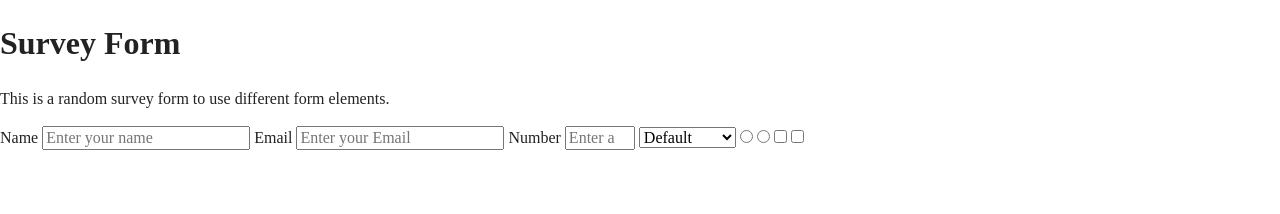
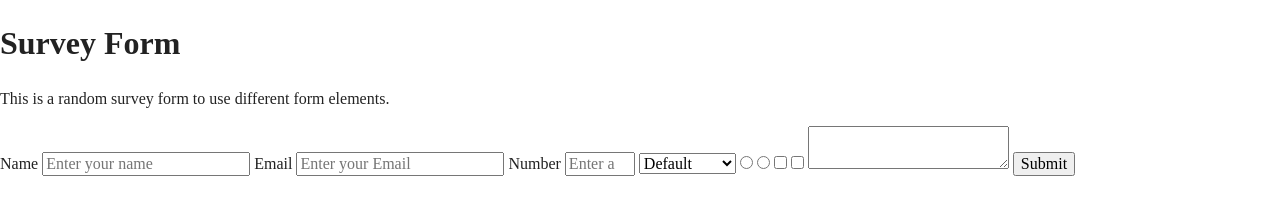
Before and after one commit to leduec/surveyForm, a plain HTML site: page index.html in a window 1280 px wide. Drawn offline with Linux system fonts and the light colour scheme.

Commit message:
User Story #15&16

```diff
--- a/index.html
+++ b/index.html
@@ -34,6 +34,8 @@
             <input type="radio" name="radio-buttons" value="2">
             <input type="checkbox" value="check1">
             <input type="checkbox" value="check2">
+            <textarea></textarea>
+            <button id="submit">Submit</button>
         </form>
     </div>
 
```
